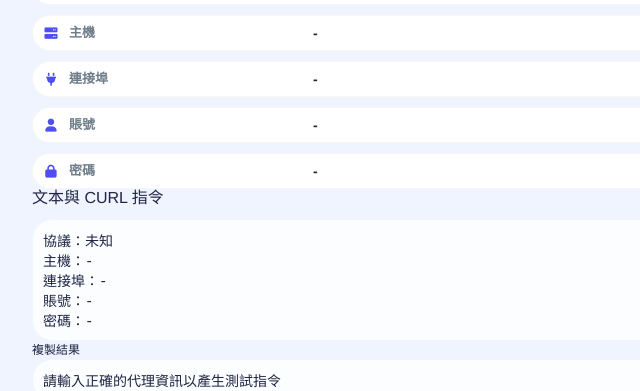
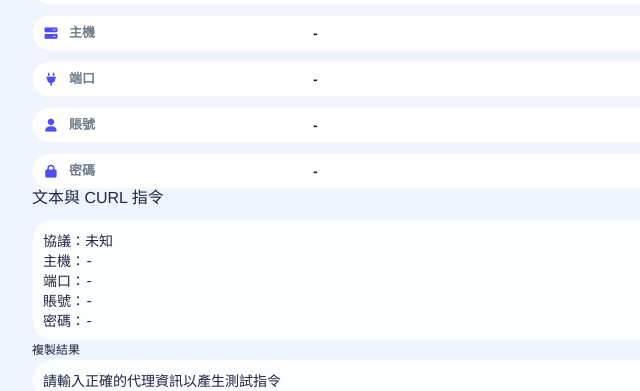
Before and after one commit to Sock5Helper/socks5helper, a plain HTML site: page index.html in a window 1280 px wide. Shown: the part 176-567 px from the top of the page, 0-640 px from the left. Drawn offline with nearby package versions, Linux system fonts and the light colour scheme; a web font is replaced by a local one.

Commit message:
Update index.html

```diff
--- a/index.html
+++ b/index.html
@@ -544,7 +544,7 @@
                 startTrial: '開始試用',
                 protocol: '協議',
                 host: '主機',
-                port: '連接埠',
+                port: '端口',
                 username: '賬號',
                 password: '密碼',
                 unknownProtocol: '未知',
```
